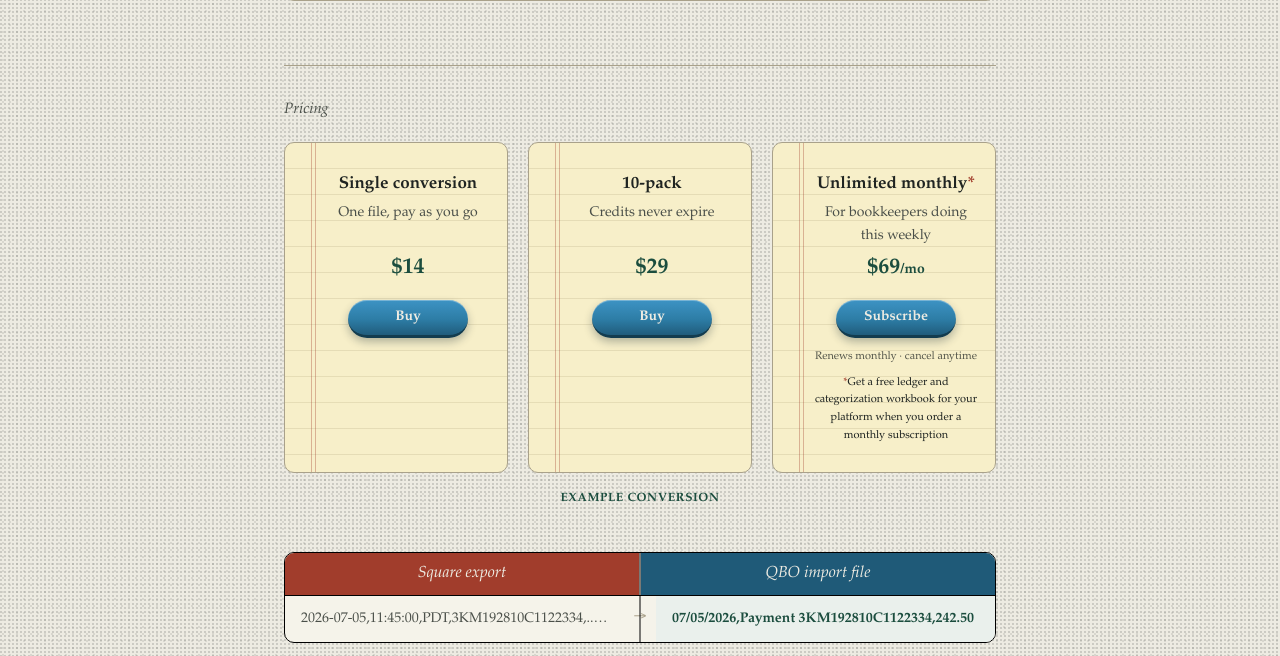
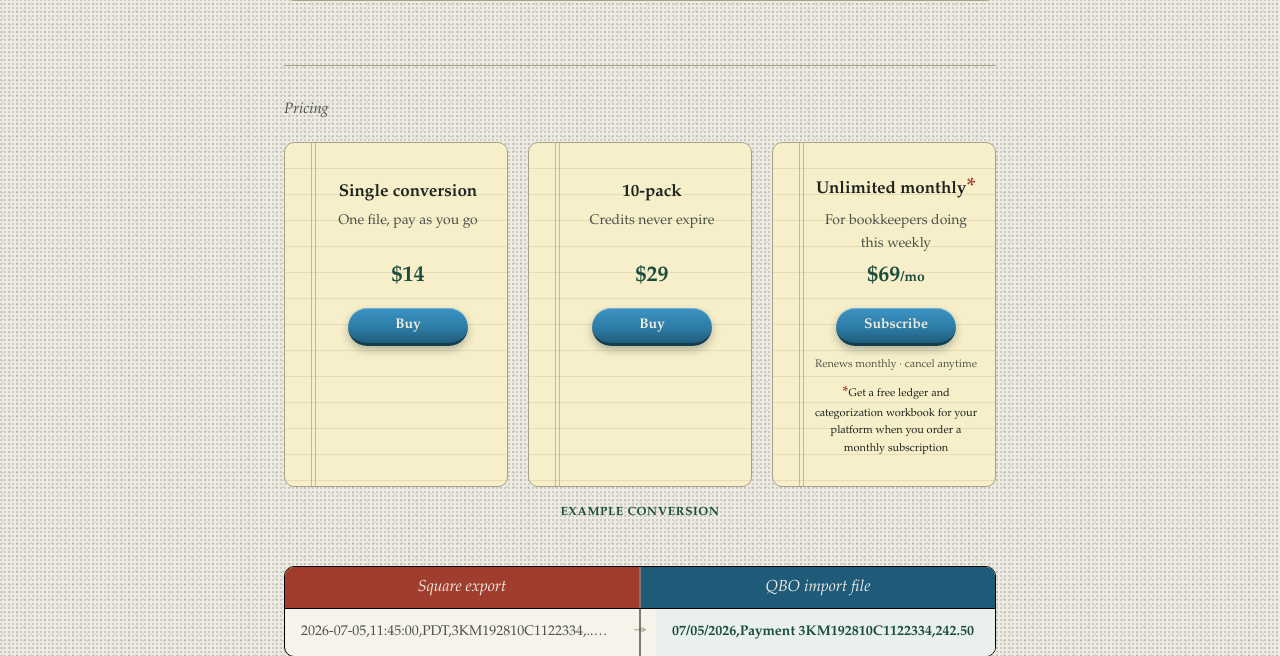
Before and after one commit to workathome180/TillMod, a Flask app: page / in a window 1280 px wide. Shown: the part 601-1257 px from the top of the page. Run offline with Flask 3, Linux system fonts and the light colour scheme.

Commit message:
Make footnote asterisk bolder and larger
Co-Authored-By: Claude Sonnet 5 <noreply@anthropic.com>

```diff
--- a/templates/index.html
+++ b/templates/index.html
@@ -608,6 +608,8 @@
 
   .footnote-star {
     color: var(--stamp-red);
+    font-weight: 700;
+    font-size: 1.3em;
   }
 
   .tally-row {
```
